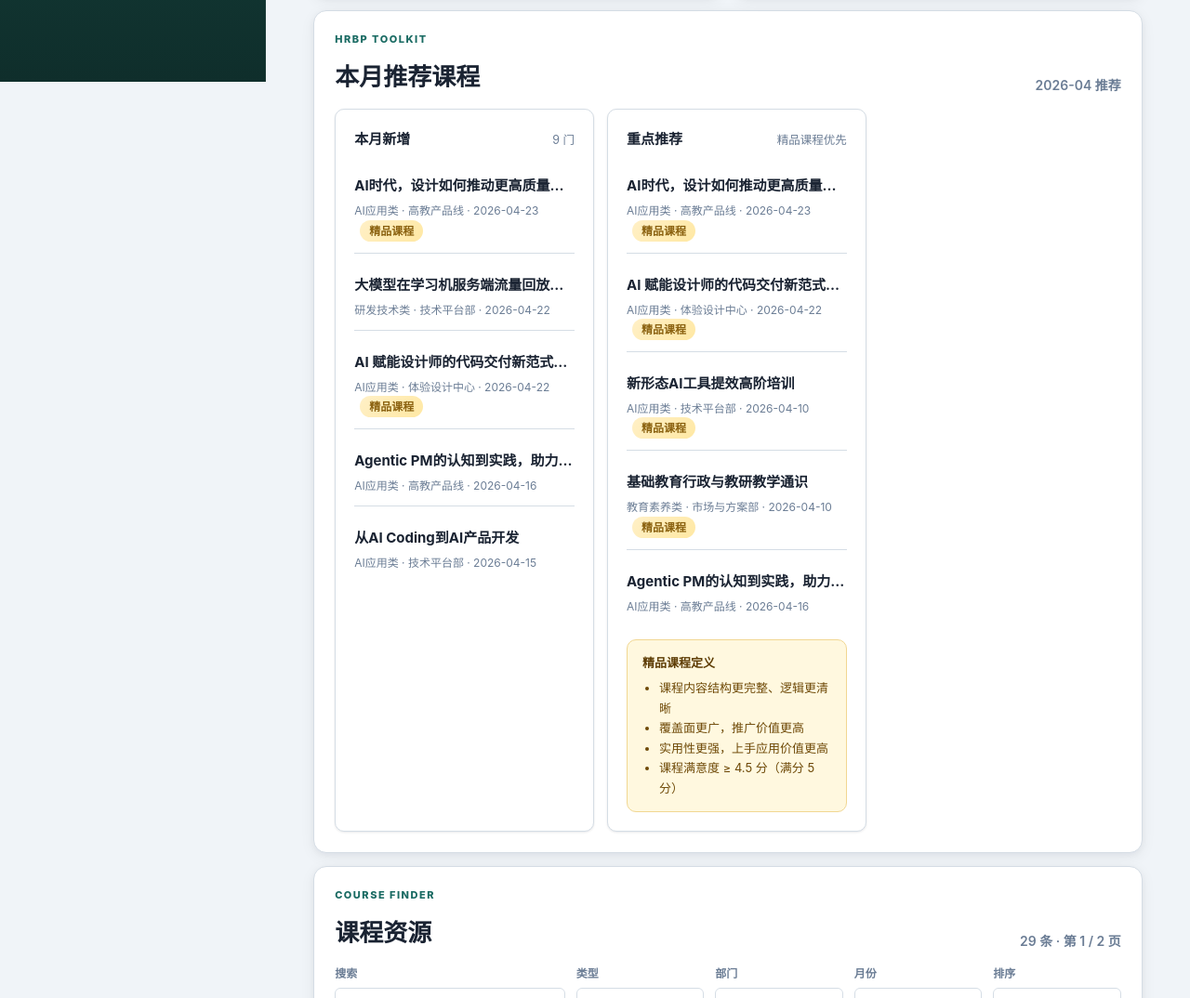
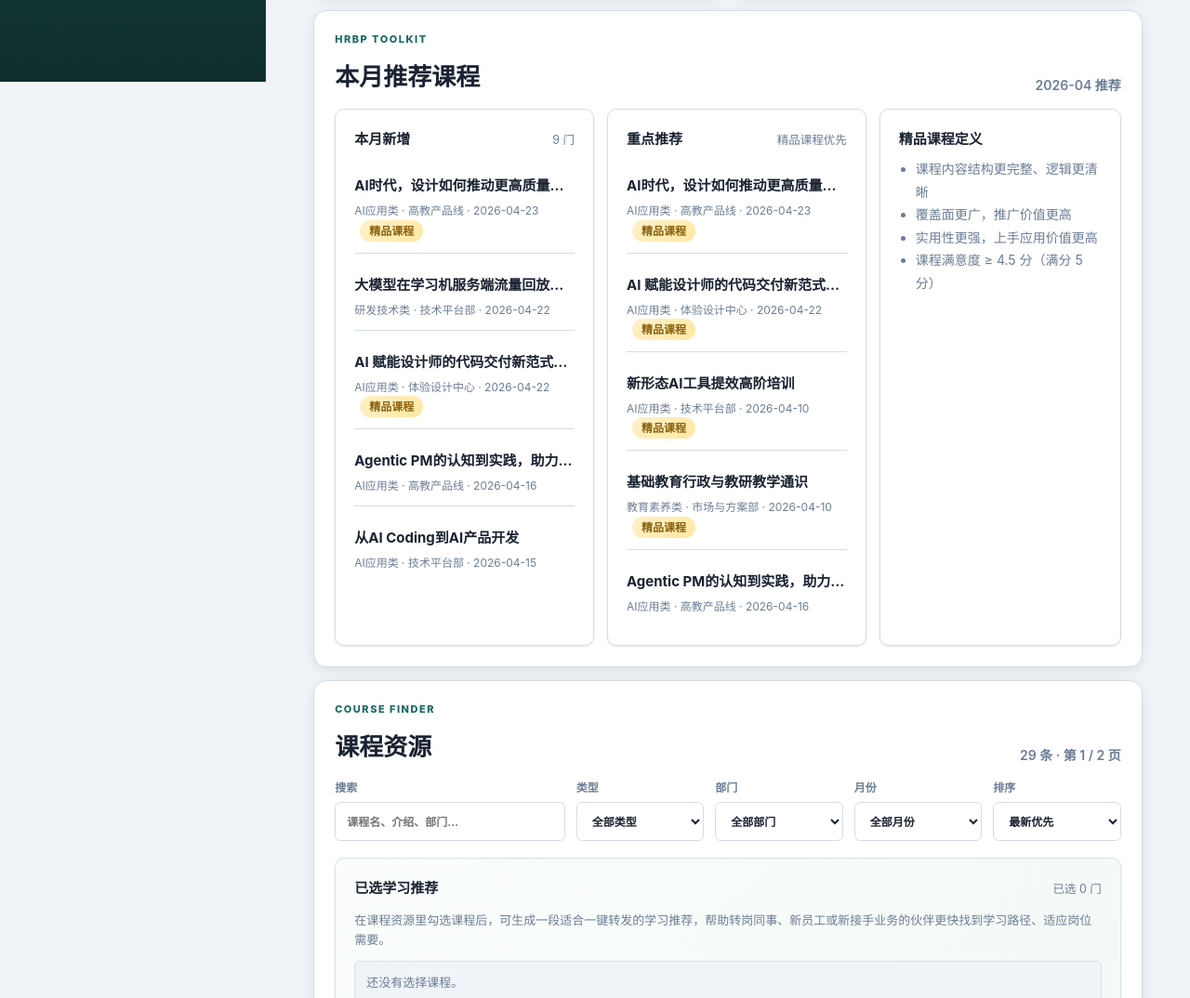
Before and after one commit to jinhuang1865/hongxiang-plan, a plain HTML site: page index.html in a window 1280 px wide. Shown: the part 712-1786 px from the top of the page at 93% size. Drawn offline with Linux system fonts and the light colour scheme.

Commit message:
布局调整：精品课程定义移至右列，填满空白

```diff
--- a/index.html
+++ b/index.html
@@ -397,20 +397,11 @@ button:active {
 }
 
 .featured-definition {
-  margin-top: 14px;
-  padding: 14px 16px;
-  border: 1px solid #f1d792;
-  border-radius: var(--radius);
-  color: #6f4a08;
-  background: #fff8df;
-  font-size: 13px;
-  line-height: 1.65;
-}
-
-.featured-definition strong {
-  display: block;
-  margin-bottom: 6px;
-  color: #5e3d05;
+  margin-top: 8px;
+  padding: 0;
+  color: var(--muted);
+  font-size: 14px;
+  line-height: 1.75;
 }
 
 .featured-definition ul {
@@ -937,8 +928,12 @@ tr:hover td {
                 <small>精品课程优先</small>
               </div>
               <div class="mini-list" id="recommendList"></div>
+            </article>
+            <article class="action-card">
+              <div class="section-title">
+                <span>精品课程定义</span>
+              </div>
               <div class="featured-definition">
-                <strong>精品课程定义</strong>
                 <ul>
                   <li>课程内容结构更完整、逻辑更清晰</li>
                   <li>覆盖面更广，推广价值更高</li>
```
